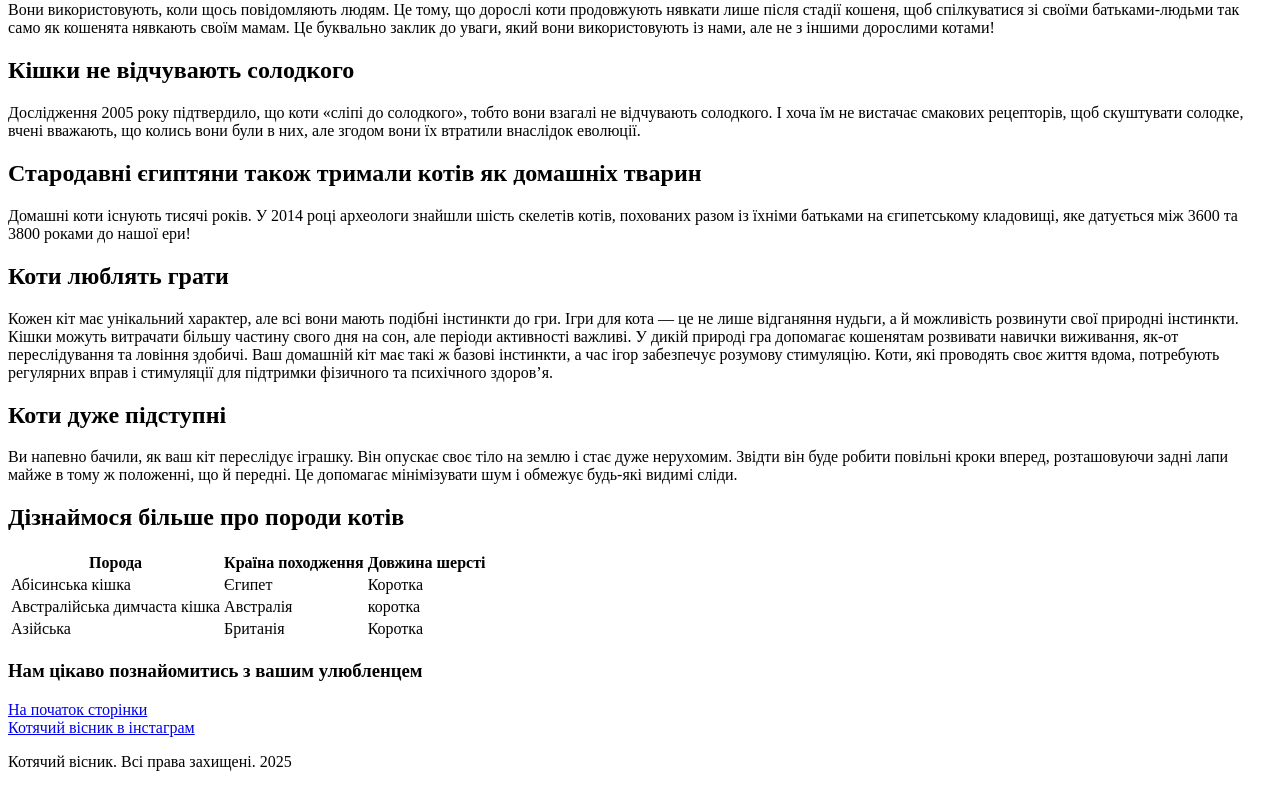
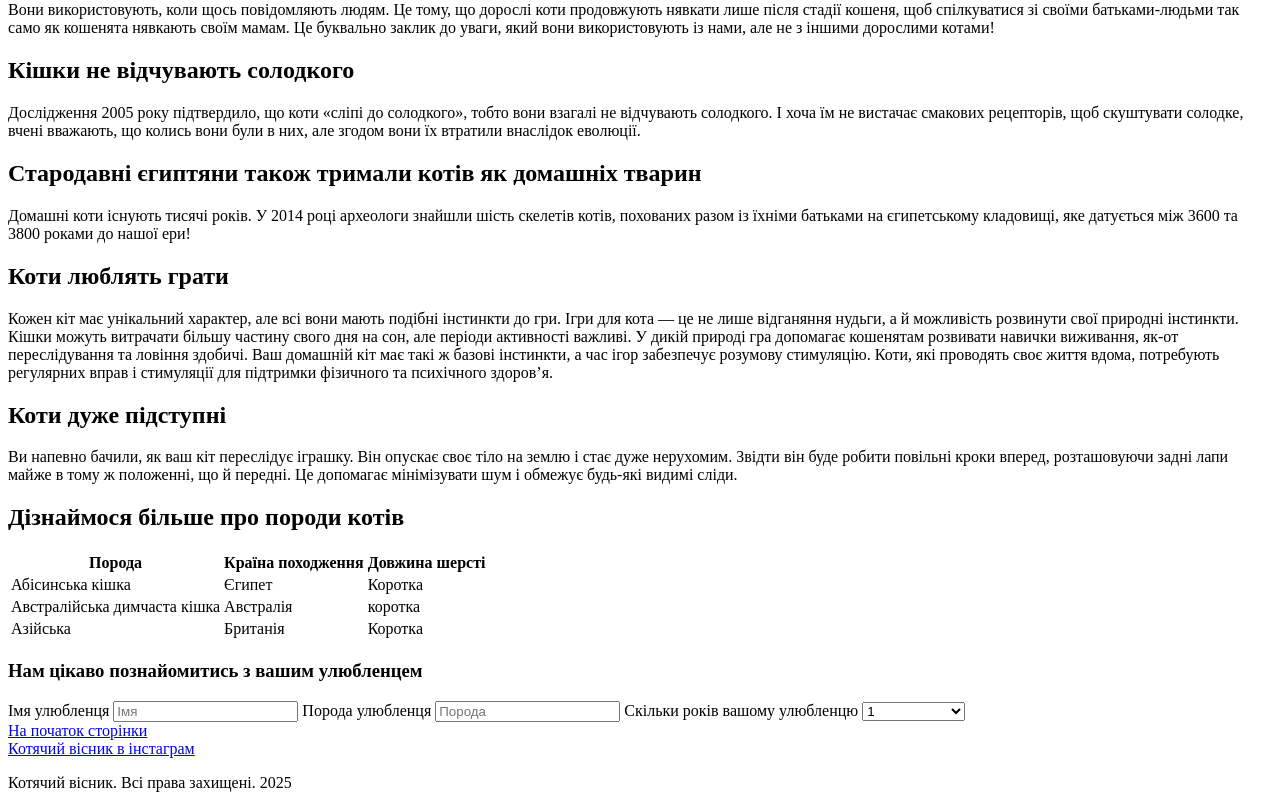
Before and after one commit to OlenaLitovchenko/lessons, a plain HTML site: page index.html in a window 1280 px wide. Shown: the part 1585-2393 px from the top of the page. Before the commit the page ends 2372 px from the top, so only its background shows below. Drawn offline with Linux system fonts and the light colour scheme.

Commit message:
додані деякі форми

```diff
--- a/index.html
+++ b/index.html
@@ -1,10 +1,13 @@
 <!DOCTYPE html>
-<html lang="en">
+<html lang="uk">
 <head>
     <meta charset="UTF-8">
     <title> Котячий вісник</title>
 </head>
-<! заголовок
+<!--заголовок-->
+
+<!-- основна-->
+<body>
 <header>
     <h1 id="start"> Вас вітає "Котячий вісник" </h1>
     <img src="img/рудий.png" alt="red cat">
@@ -15,8 +18,6 @@
         </ul>
     </nav>
 </header>
-<! основна
-<body>
 <main>
     <div>
 <h1>15 цікавих фактів про котів</h1>
@@ -108,18 +109,52 @@
 </div>
 
 <h3> Нам цікаво познайомитись з вашим улюбленцем </h3>
-<form action="http://" method="post"></form>
+<form action="https://example.com/submit" method="post">
+    <label for="name" >Імя улюбленця</label>
+    <input id="name" type="text" name="name" placeholder="Імя">
+    <label for="breed">Порода улюбленця</label>
+    <input id="breed" type="text" name="breed" placeholder="Порода">
+    <label for="age">Скільки років вашому улюбленцю</label>
+   <select id="age" name="age">
+       <option value="1">1</option>
+       <option value="2">2</option>
+       <option value="3">3</option>
+       <option value="4">4</option>
+       <option value="5">5</option>
+       <option value="Більше 6ти...">Більше 6ти...</option>
+       </select>
+    <!--
+    <h3>Стать улюбленця</h3>
+    <label> Жіноча</label>
+    <input type="radio" name="catsex">
+    <label> Чоловіча </label>
+    <input type="radio" name="catsex">
+    <h3>Ваша стать</h3>
+    <label> Жіноча</label>
+    <input type="radio"  name="yoursex">
+    <label> Чоловіча </label>
+    <input type="radio" name="yoursex">
+
+  <h3> Даю згоду на обробку інформації </h3>
+    <label>Так</label>
+    <input type="checkbox" name="concert">
+    <label >Ні</label>
+    <input type="checkbox" name="concert">
+
+-->
+</form>
     <nav>
     <a href="#start"> На початок сторінки </a>
     </nav>
 </main>
+<footer>
+    <div>
+            <a href=https://www.instagram.com/> Котячий вісник в інстаграм</a>
+        <br>
+        <p> Котячий вісник. Всі права захищені. 2025</p>
+    </div>
+</footer>
 </body>
 
-    <footer>
-        <div>
 
-            <nav><a href=https://www.instagram.com/> Котячий вісник в інстаграм</a></nav>
-            <p> Котячий вісник. Всі права захищені. 2025</p>
-        </div>
-    </footer>
 </html>
```
